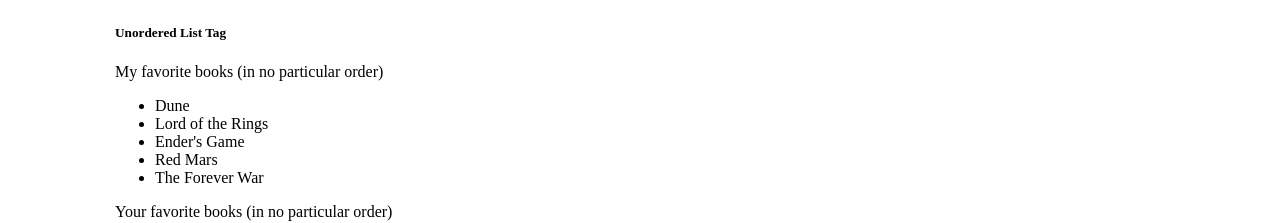
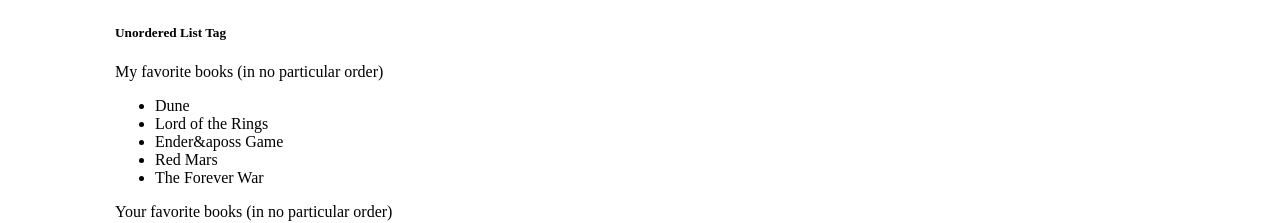
Before and after one commit to Adnu100/kambaz-fall-2025, a Next.js app: page /Labs/Lab1 in a window 1280 px wide. Shown: the part 864-1087 px from the top of the page. Built offline with nearby package versions, Linux system fonts and the light colour scheme.

Commit message:
removed linting errors in some files

```diff
--- a/src/app/Labs/Lab1/page.tsx
+++ b/src/app/Labs/Lab1/page.tsx
@@ -70,7 +70,7 @@
         <ul id="wd-my-books">
           <li>Dune</li>
           <li>Lord of the Rings</li>
-          <li>Ender's Game</li>
+          <li>Ender&aposs Game</li>
           <li>Red Mars</li>
           <li>The Forever War</li>
         </ul>
```
Also changed, not shown: src/app/(Kambaz)/Courses/[cid]/Assignments/page.tsx (+8 -6 lines).
